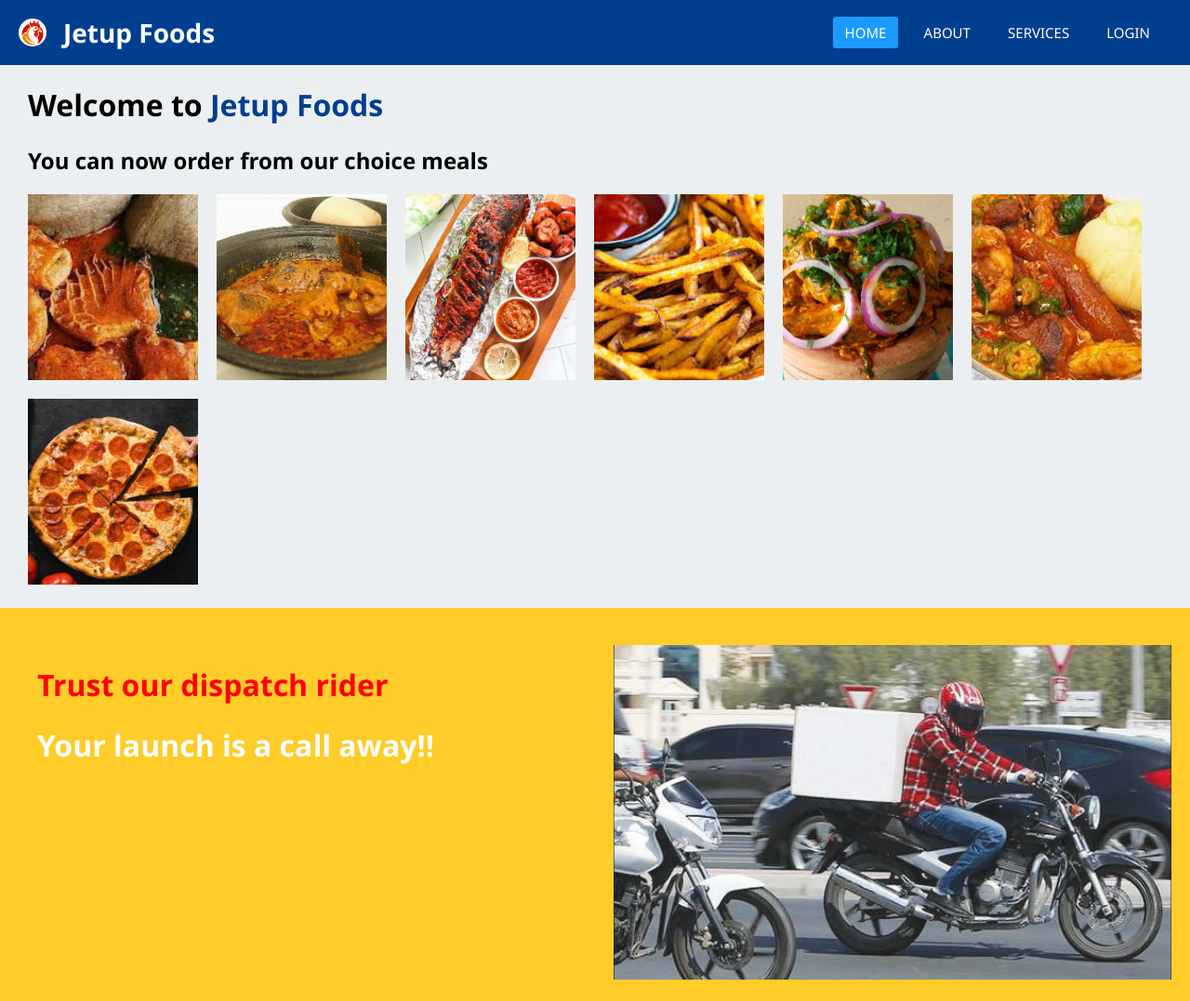
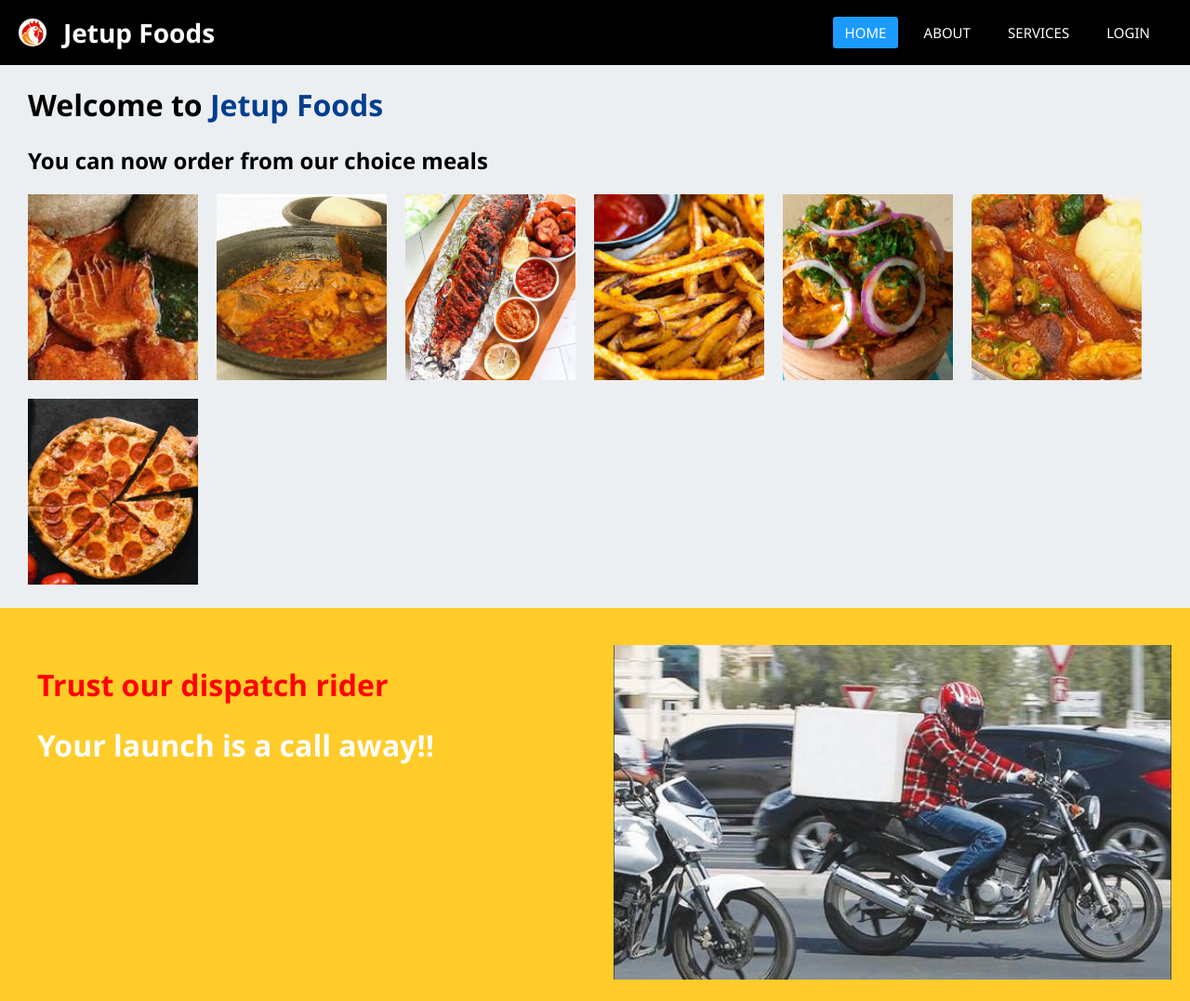
Before and after one commit to MrBlaq7/Fullstack, a plain HTML site: page index.html in a window 1280 px wide. Shown: the top 1077 px of the page at 93% size. Drawn offline with Linux system fonts and the light colour scheme.

Commit message:
black color on navbar

```diff
--- a/style.css
+++ b/style.css
@@ -17,7 +17,8 @@ nav{
     display: flex;
     align-items: center;
     justify-content: space-between;
-    background-color: #003E8F;
+    background-color: black;
+    /* background-color: #003E8F; */
     color: white;
     padding-left: 20px;
     padding-right: 20px;
```
